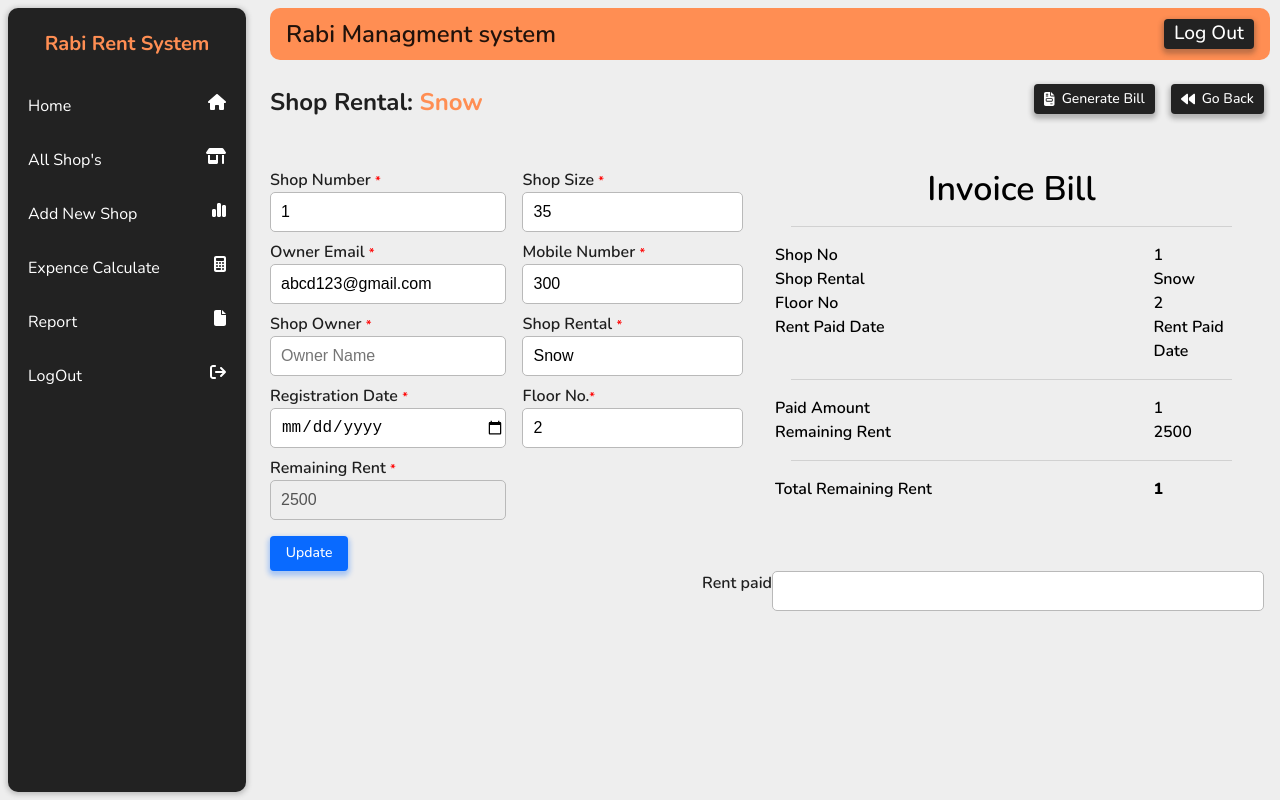
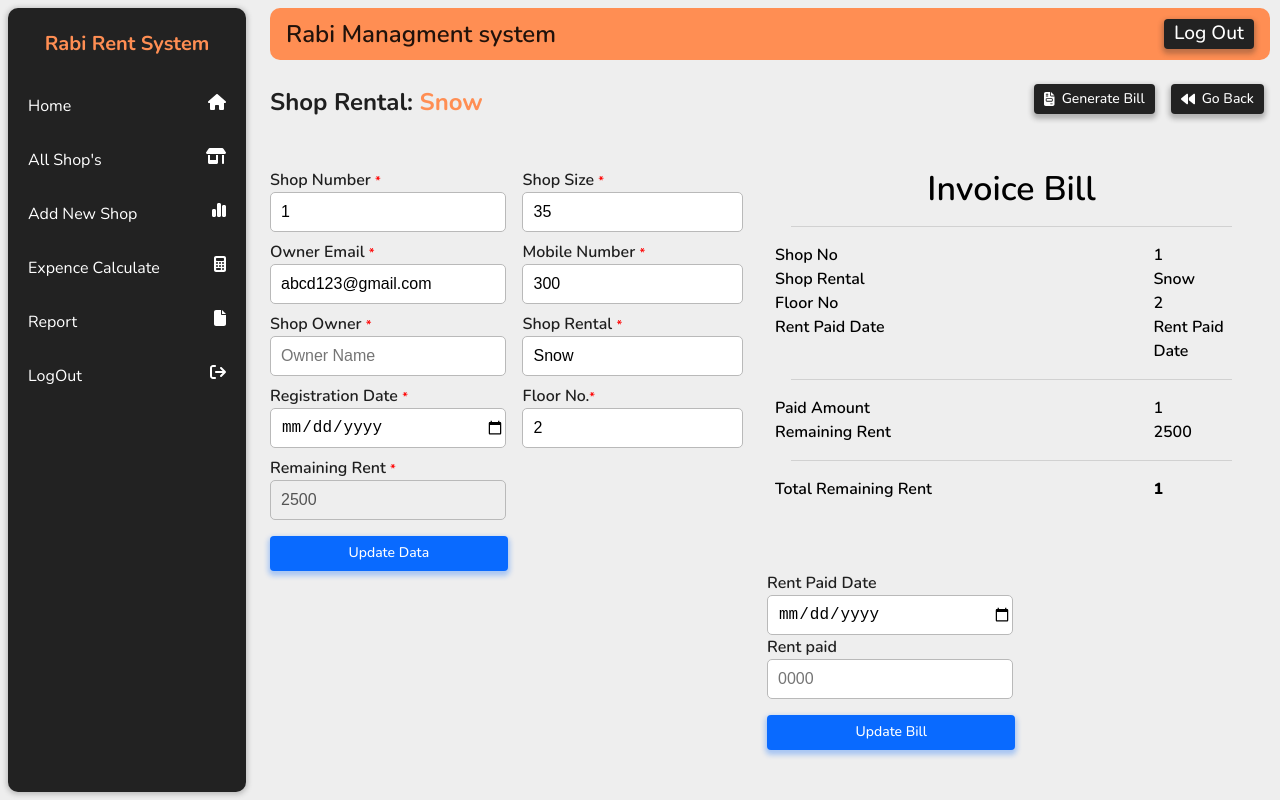
Before and after one commit to ProgrammingWithMudassar/Rabi_plaza_Managmenrt, a React (Vite) app: page /shop_edit/1 in a window 1280 px wide. Built offline with nearby package versions, Linux system fonts and the light colour scheme.

Commit message:
update code

```diff
--- a/src/Pages/Edit_Shop/Edit_Shop.jsx
+++ b/src/Pages/Edit_Shop/Edit_Shop.jsx
@@ -128,22 +128,36 @@ const Edit_Shop = () => {
             <Box mt={2} pr={2}>
               <Button
                 sx={{
-                  width: "8%", height: '35px',
+                  width: "24.3%", height: '35px',
                   backgroundColor: '#096AFF',
                   boxShadow: '0 3px 5px 2px rgba(9, 106, 255, .3)',
                   ':hover': {
                     backgroundColor: '#096AFF',
                     border: "1px solid #096AFF"
                   },
-                }}> Update </Button>
+                }}> Update Data</Button>
             </Box>
           </Box>
         </Box>
       )
       }
       <Box sx={{ display: 'flex', justifyContent: 'flex-end', pr: 2 }} >
-        <label for="rent__paid" style={{ fontWeight: "600" }}> Rent paid</label>
-        <input type="text" id="rent__paid" className='Rent_input' />
+        <Box width='50%'>
+          <label for="rent__paid__date" style={{ fontWeight: "600" }}> Rent Paid Date</label><br />
+          <input type="date" id="rent__paid__date" className='Rent_input' /><br />
+          <label for="rent__paid" style={{ fontWeight: "600" }}> Rent paid</label><br />
+          <input type="number" id="rent__paid" className='Rent_input' placeholder='0000' /><br />
+          <Button
+            sx={{
+              width: "50%", height: '35px',mt:2,
+              backgroundColor: '#096AFF',
+              boxShadow: '0 3px 5px 2px rgba(9, 106, 255, .3)',
+              ':hover': {
+                backgroundColor: '#096AFF',
+                border: "1px solid #096AFF"
+              },
+            }}>Update Bill</Button>
+        </Box>
       </Box>
 
     </Box >
```
